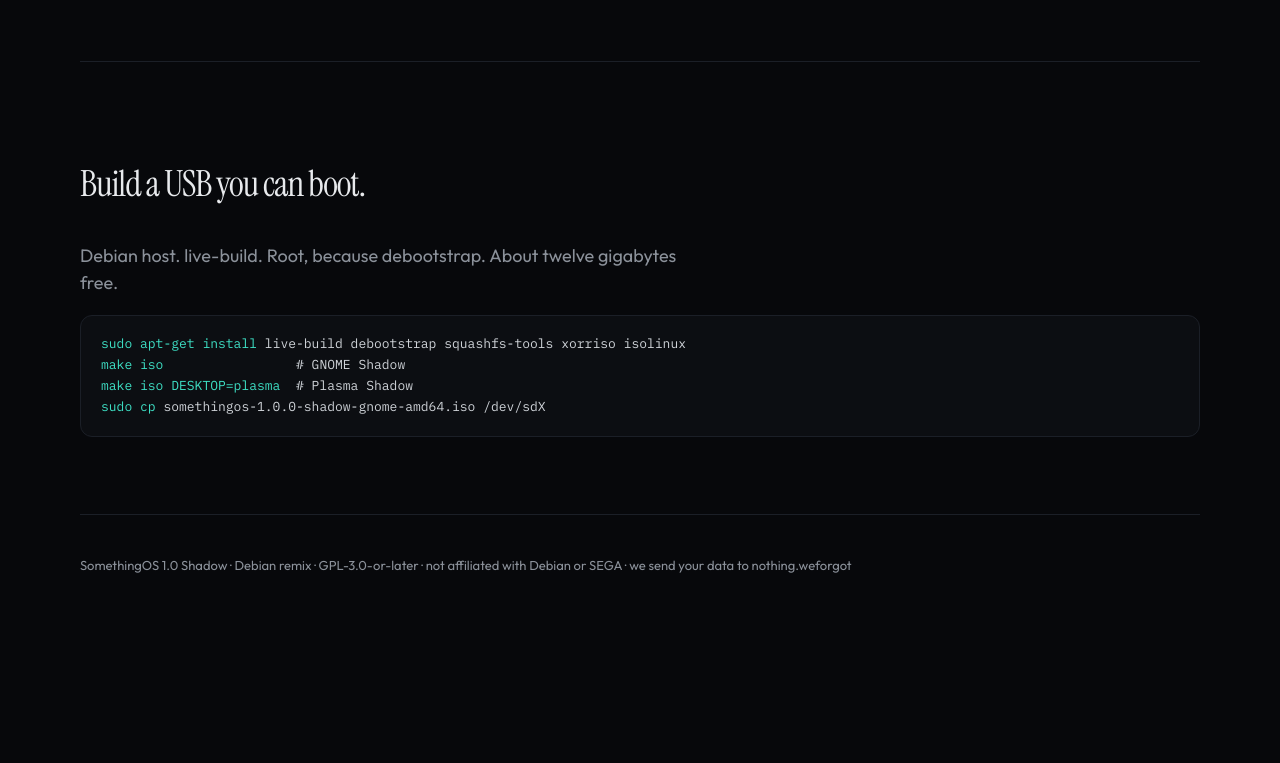
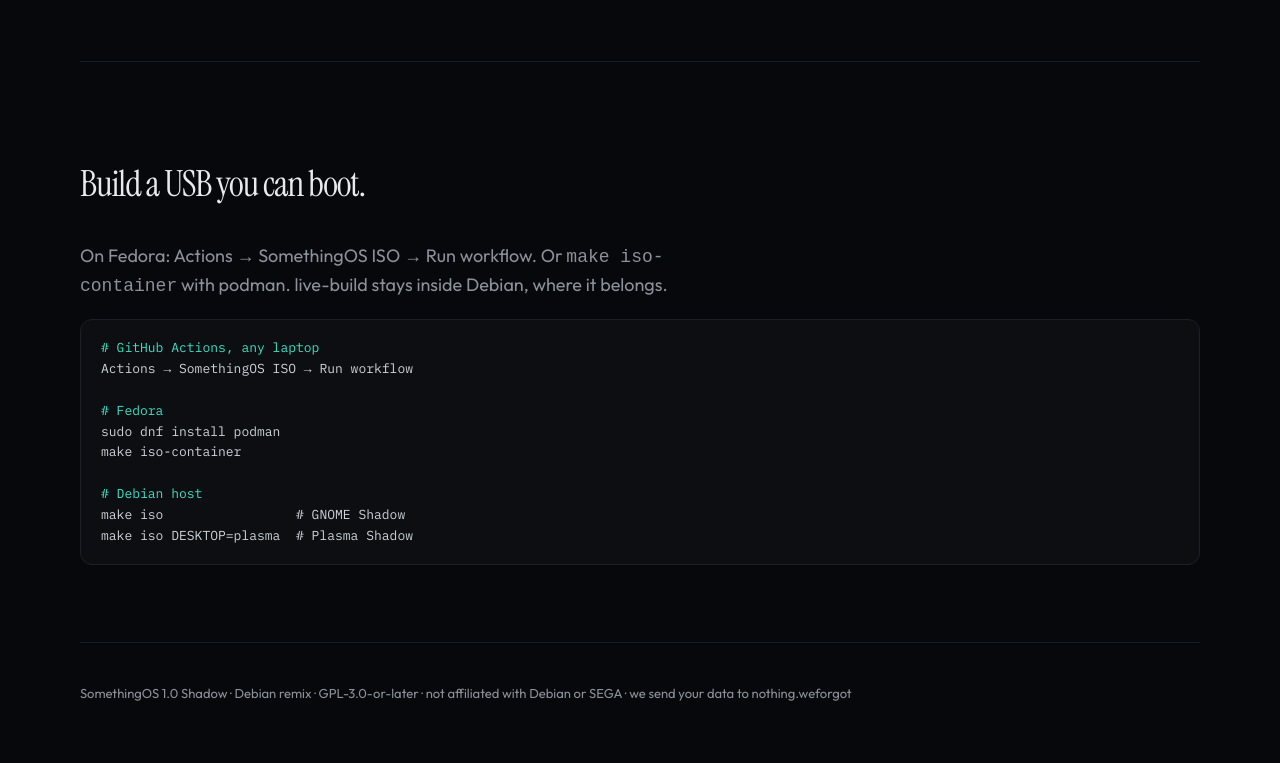
Before and after one commit to Guest453/somethingos, a plain HTML site: page website/index.html in a window 1280 px wide. Shown: the part 2929-3692 px from the top of the page. Before the commit the page ends 3564 px from the top, so only its background shows below. Drawn offline with Linux system fonts and the light colour scheme.

Commit message:
Add GitHub Actions ISO build for Fedora hosts
Workflows live in ci/github/ (copy to .github/workflows/ once). The
ISO job runs debian:bookworm with live-build and uploads the artefact.
make iso-container is the same path locally via podman.

Co-authored-by: arena-agent <297053741+arena-agent@users.noreply.github.com>

```diff
--- a/website/index.html
+++ b/website/index.html
@@ -89,11 +89,17 @@
 
     <section id="build">
       <h2>Build a USB you can boot.</h2>
-      <p class="lede">Debian host. live-build. Root, because debootstrap. About twelve gigabytes free.</p>
-      <pre><span class="c">sudo apt-get install</span> live-build debootstrap squashfs-tools xorriso isolinux
-<span class="c">make iso</span>                 # GNOME Shadow
-<span class="c">make iso DESKTOP=plasma</span>  # Plasma Shadow
-<span class="c">sudo cp</span> somethingos-1.0.0-shadow-gnome-amd64.iso /dev/sdX</pre>
+      <p class="lede">On Fedora: Actions → SomethingOS ISO → Run workflow. Or <code>make iso-container</code> with podman. live-build stays inside Debian, where it belongs.</p>
+      <pre><span class="c"># GitHub Actions, any laptop
+</span>Actions → SomethingOS ISO → Run workflow
+
+<span class="c"># Fedora
+</span>sudo dnf install podman
+make iso-container
+
+<span class="c"># Debian host
+</span>make iso                 # GNOME Shadow
+make iso DESKTOP=plasma  # Plasma Shadow</pre>
     </section>
 
     <footer>
```
Also changed, not shown: 9 other files.
